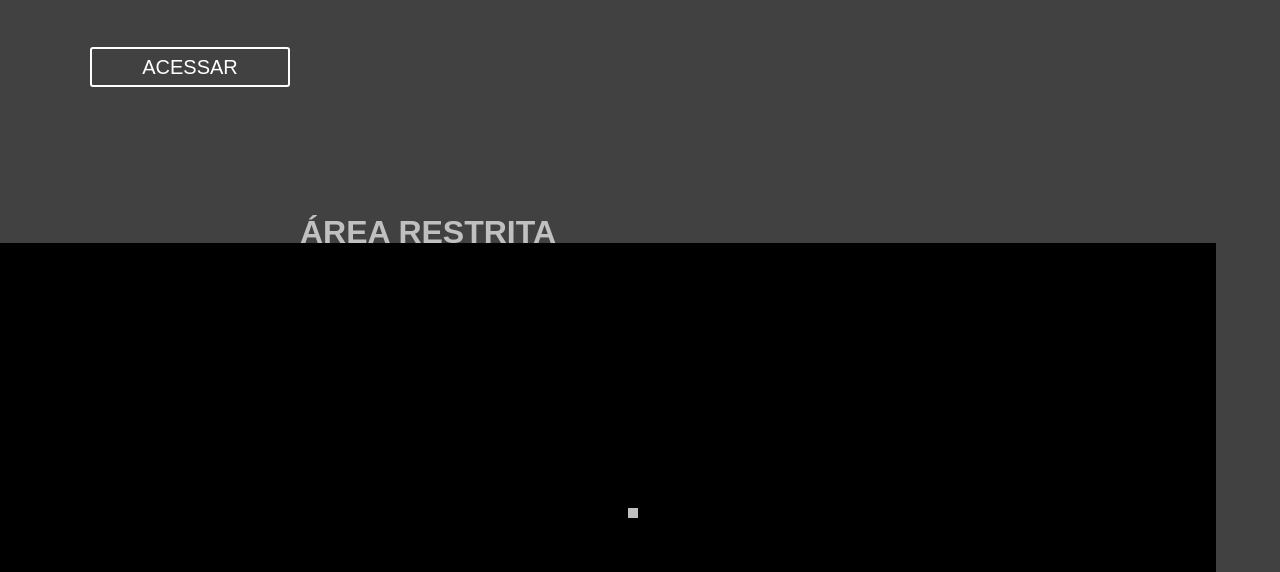
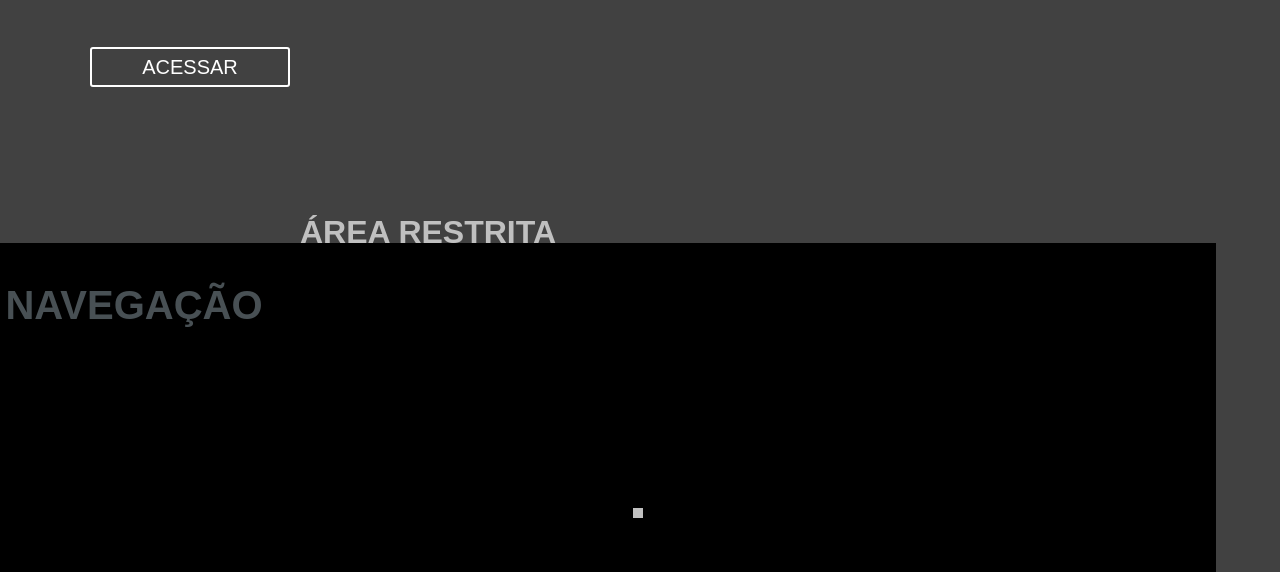
Before and after one commit to LimaHenrique/SiteFaculdadev3, a Django app: page /restrito.html in a window 1280 px wide. Shown: the part 640-1212 px from the top of the page. Run offline with Django 3.2, Linux system fonts and the light colour scheme; data that the repository does not hold is empty; parts of the project's set-up code (start-up, migrations or seed data) failed here and were passed over.

Commit message:
Update base.html

```diff
--- a/app/templates/base.html
+++ b/app/templates/base.html
@@ -58,7 +58,7 @@
 {% endblock %}
 
 <footer id="baixo" style = "color:black">
-	<div id = "partes">
+	<div id = "partes" style = "color:#485054">
 		<p align="justify">
 		<h3 style="font-size:40px"><b>NAVEGAÇÃO</b></h3>
 		<a href = "">A Impacta</a><br>
@@ -69,7 +69,7 @@
 		<a href = "">Contato</a><br>
 	</div>
 
-	<div>
+	<divstyle = "color:#485054">
 		<p align="justify">
 		<h3 style="font-size:40px"><b>SOBRE</b></h3>
 		<p align="justify">
```
